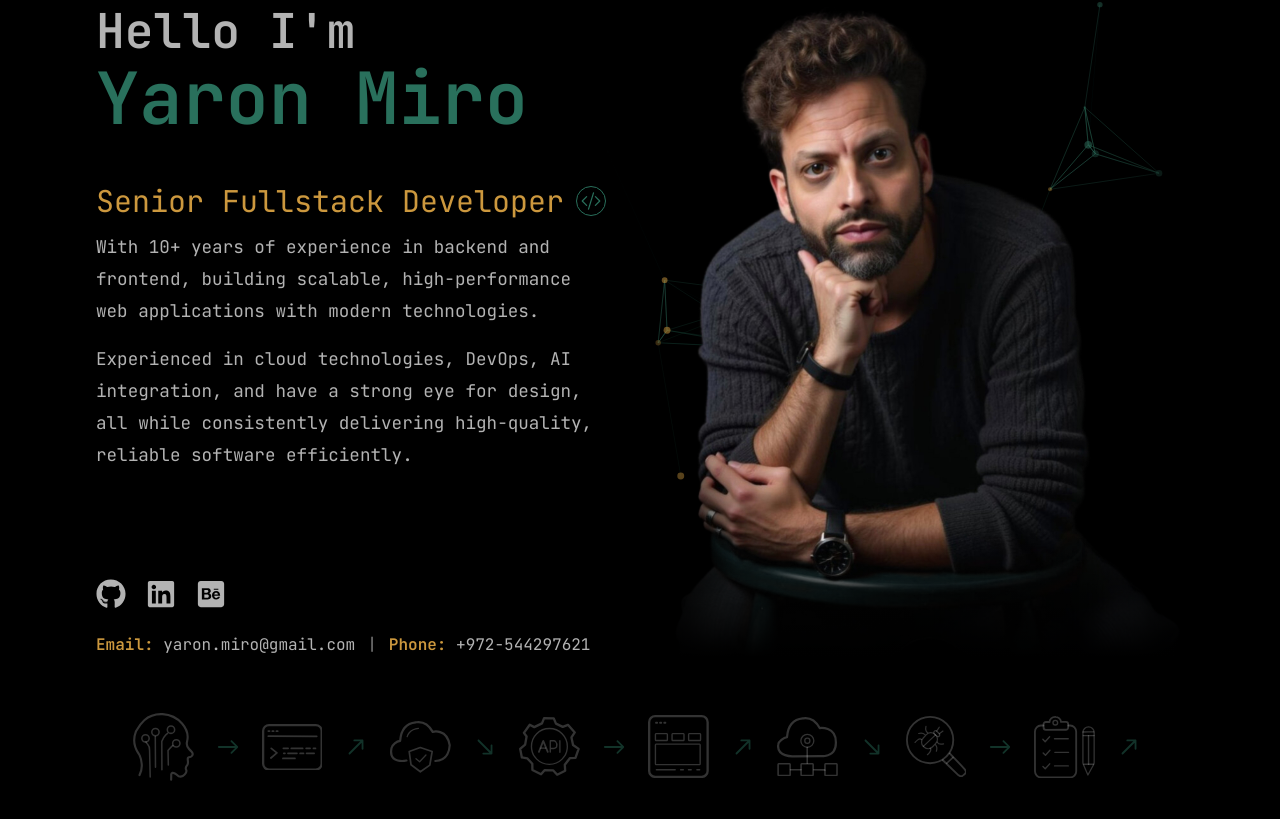
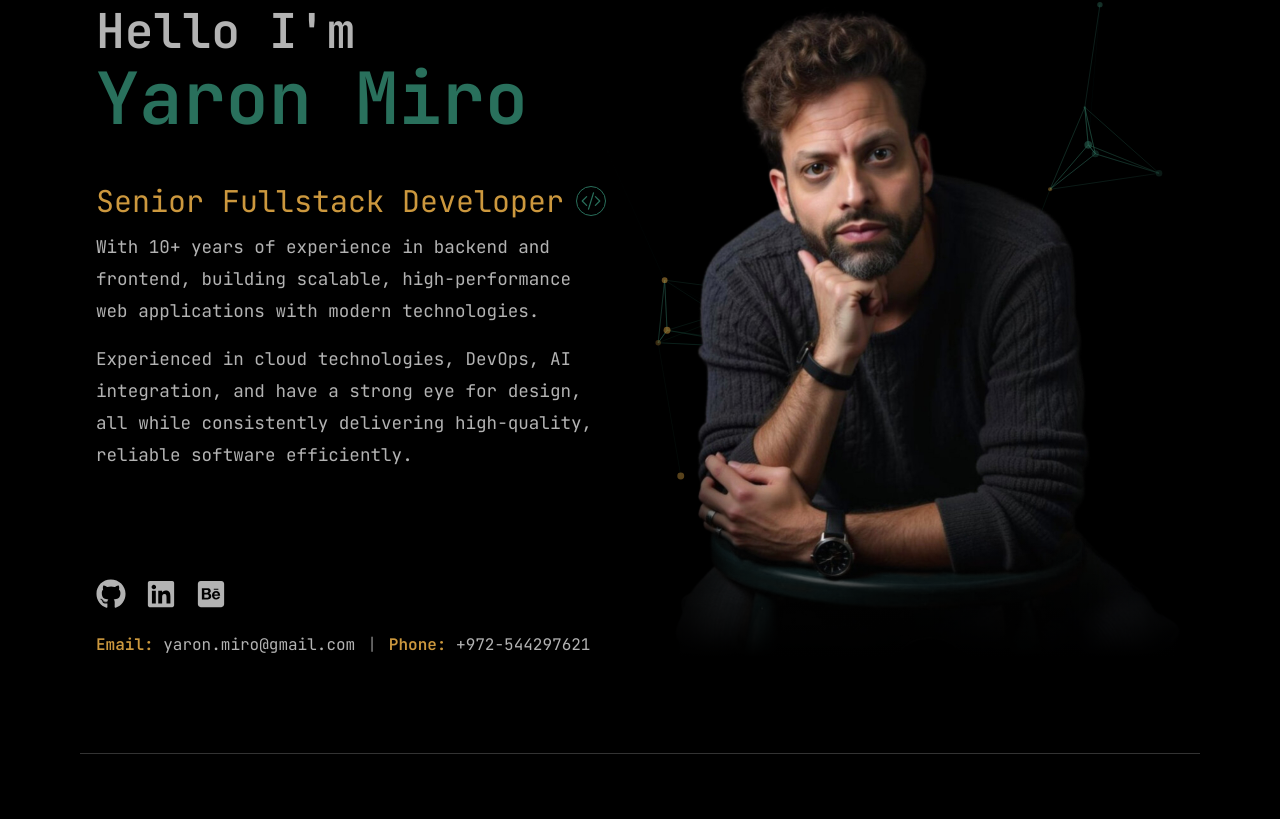
Before and after one commit to YaronMiro/ym-website, a Next.js app: page / in a window 1280 px wide. Shown: the part 261-1080 px from the top of the page. Built offline with nearby package versions, Linux system fonts and the light colour scheme.

Commit message:
fix hero layout and design 27

```diff
--- a/app/page.tsx
+++ b/app/page.tsx
@@ -72,14 +72,13 @@ const Home: React.FC = () => {
             </div>
           </div>
         </main>
-        <div className="flex justify-center items-stretch gap-8 mt-6">
-          {/* <div className="h-[1px] flex-1 bg-white/20 mt-16"></div> */}
-          <footer className="flex justify-center bg-primary mt-8">
+        <div className="flex justify-center items-stretch gap-8 mt-8">
+          <footer className="flex justify-center bg-primary">
             {/* Icons */}
-            <HeroIcons iconColor="stroke-white/20" arrowColor="text-accent/45" />
+            {/* <HeroIcons iconColor="stroke-white/20" arrowColor="text-accent/40" /> */}
           </footer>
-          {/* <div className="h-[1px] flex-1 bg-white/20 mt-16"></div> */}
         </div>
+        <div className="h-[1px] flex-1 bg-white/20 mt-16"></div>
       </div>
     </>
   );
```
